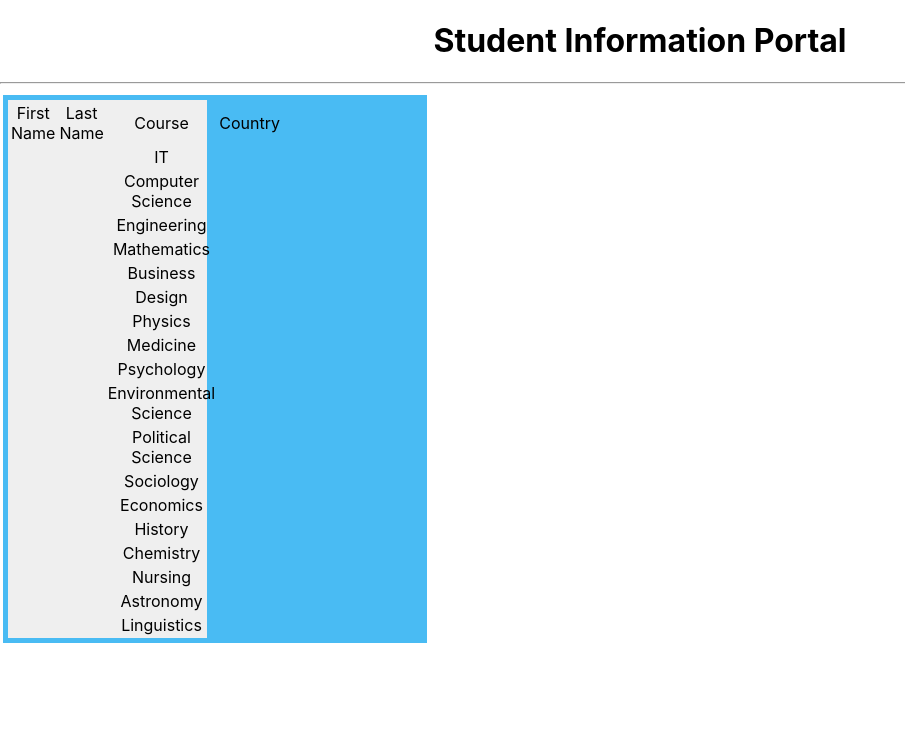
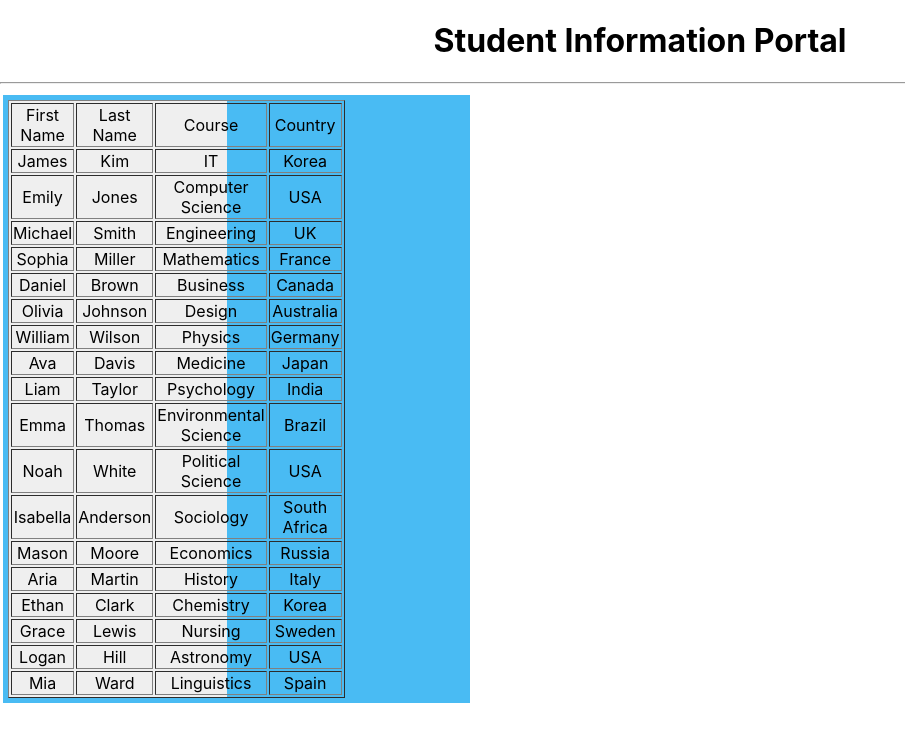
Before and after one commit to fathiminha/Student_information_portal, a React (Create React App) app in the folder studentapp/: page / in a window 1280 px wide. Shown: the top 742 px of the page, without its empty margins (0-905 px from the left). Built offline with nearby package versions, Linux system fonts and the light colour scheme.

Commit message:
made some changes in table and css part

```diff
--- a/studentapp/src/App.js
+++ b/studentapp/src/App.js
@@ -7,7 +7,7 @@ function App() {
     <div className="App">
      <h1> Student Information Portal </h1>
      <hr/>
-     <table>
+     <table width="100%">
       <tbody>
         <tr>
           <td> <StudentTable students={students}  /> </td>
--- a/studentapp/src/components/StudentTable.js
+++ b/studentapp/src/components/StudentTable.js
@@ -1,9 +1,9 @@
 import '../assests/css/compo.css'
 export default function StudentTable(props){
     return(
-        <div className="outerDiv">
-            <div className="leftDiv">
-                <table>
+        <div class="outerDiv">
+            <div class="leftDiv">
+                <table border ="1">
                     <thead>
                         <tr>
                             <td> First Name </td>
@@ -16,10 +16,10 @@ export default function StudentTable(props){
                         {
                             props.students.map(student=>
                                 <tr>
-                                    <td> {student.firstname} </td>
-                                    <td> {student.lastname} </td>
+                                    <td> {student.firstName} </td>
+                                    <td> {student.lastName} </td>
                                     <td> {student.course} </td>
-                                    <td> {student.country} </td>
+                                    <td> {student.address.country}  </td>
                                 </tr>
                             )
                         }
```
